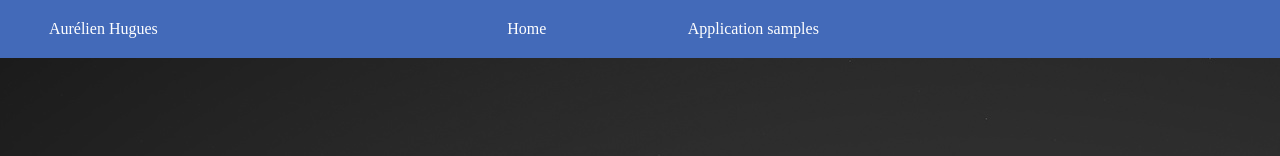
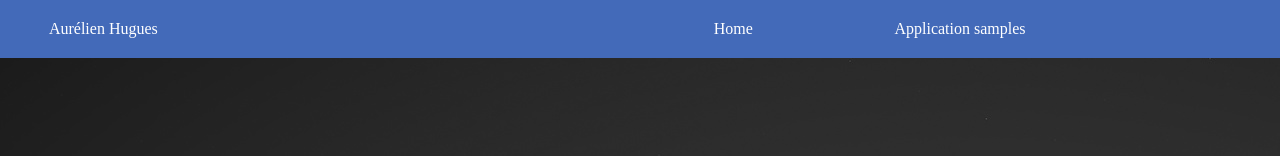
Before and after one commit to aHugues/portfolio, an Angular app: page /home in a window 1280 px wide. Shown: the top 156 px of the page. Built offline with nearby package versions, Linux system fonts and the light colour scheme.

Commit message:
Improve link positionning in navbar

```diff
--- a/src/app/navbar/navbar/navbar.component.html
+++ b/src/app/navbar/navbar/navbar.component.html
@@ -4,12 +4,12 @@
     <span class="navbar-title">Aurélien Hugues</span>
   </span>
 
-  <span class="spacer-1"></span>
+  <span class="spacer-2"></span>
 
   <span *ngFor="let link of navlinks" class="navbar-element">
     <app-navbar-button [link]="link"></app-navbar-button>
   </span>
 
-  <span class="spacer-2"></span>
+  <span class="spacer-1"></span>
 
 </div>
```
